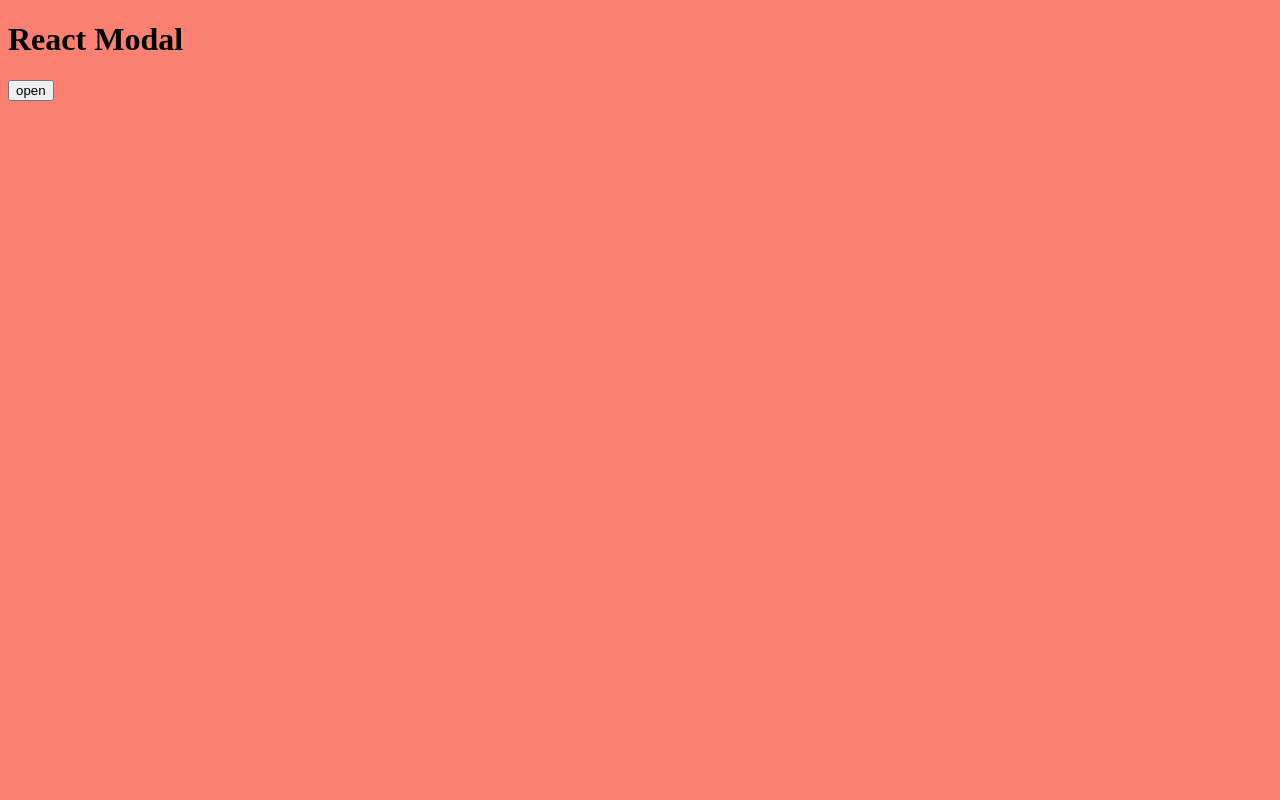
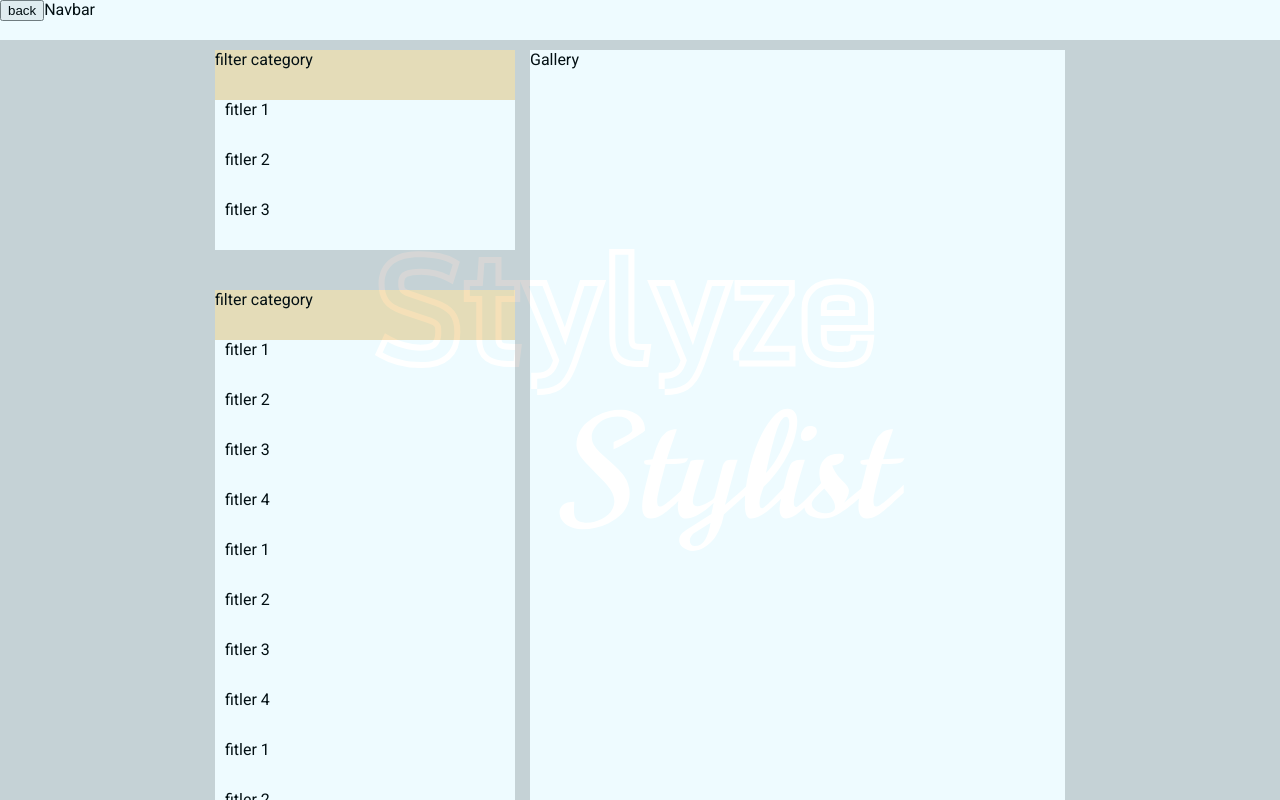
Before and after one commit to GabrielOarga/responsiveish, a React app: page / in a window 1280 px wide. Built offline with nearby package versions, Linux system fonts and the light colour scheme.

Commit message:
MASTER: Added Robot font

```diff
--- a/src/components/Splash/style.less
+++ b/src/components/Splash/style.less
@@ -1,5 +1,5 @@
 #splash {
-  background: aqua;
+  background: #1dcaff;
 
   grid-column-start: 1;
   grid-column-end: 5;
--- a/src/containers/ModalView/ModalView.jsx
+++ b/src/containers/ModalView/ModalView.jsx
@@ -8,7 +8,7 @@
 import Splash from '../../components/Splash/Splash';
 
 const ModalView = ({ handleClose, show, children }) => {
-  const showHideClassName = show ? 'modal-background display-block' : 'modal-background display-none';
+  const showHideClassName = show ? 'modal-background display-block' : 'modal-background display-block';
 
   return (
     <div className={showHideClassName}>
--- a/src/containers/ModalView/style.less
+++ b/src/containers/ModalView/style.less
@@ -23,7 +23,7 @@
   overflow: auto;
 
   display: grid;
-  grid-template-columns: 200px [start] 400px [mid] auto [end] 200px;
+  grid-template-columns: 200px [start] 300px [mid] auto [end] 200px;
   grid-template-rows: [start] 40px [mid] auto [end];
 
   grid-template-areas: "navbar navbar navbar navbar";
--- a/src/styles/style.less
+++ b/src/styles/style.less
@@ -1,6 +1,7 @@
 @import 'variables.less';
 
 body {
+  font-family: 'Roboto', sans-serif;
   background-color: @color;
 
   div {
```
Also changed, not shown: src/index.ejs.
